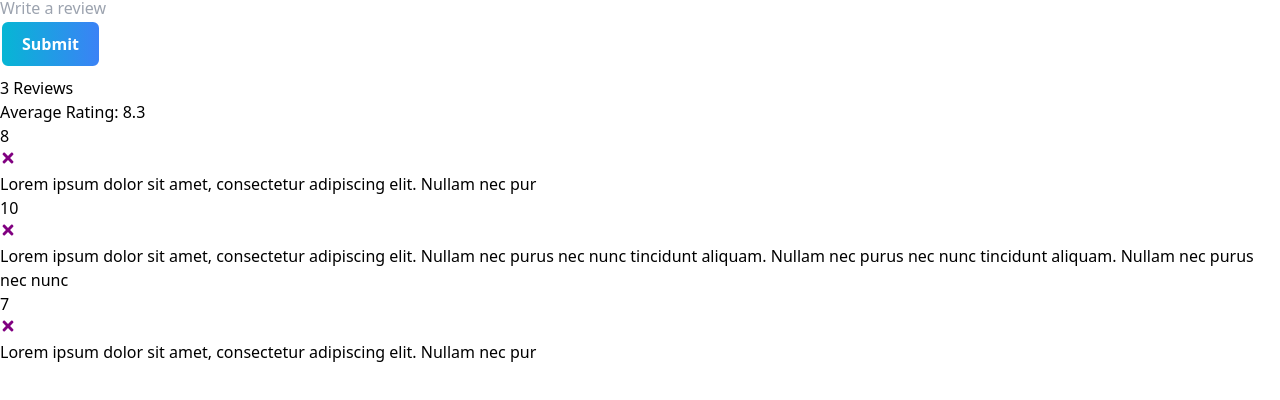
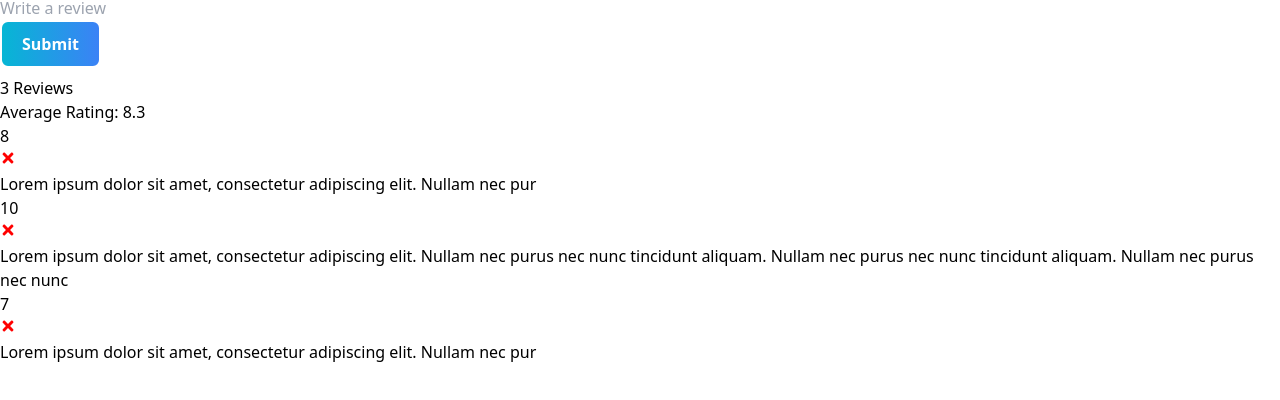
Before and after one commit to JaimieHemmings/review-demo, a React (Vite) app: page / in a window 1280 px wide. Shown: the part 380-780 px from the top of the page. Built offline with nearby package versions, Linux system fonts and the light colour scheme.

Commit message:
update: styling updates

```diff
--- a/src/components/FeedbackItem.tsx
+++ b/src/components/FeedbackItem.tsx
@@ -11,13 +11,14 @@ const FeedbackItem: React.FC<FeedbackItemProps> = ({ item, handleDelete }) => {
   return (
     <Card>
       <div className="card relative" data-key={item.id}>
-        <div className="num-display absolute top-0 left-0 translate-x-[-25%] translate-y-[-25%] p-2 bg-[#4169e1] rounded-full text-xl text-white flex items-center justify-center">
+        <div
+          className="num-display absolute -top-2 -left-2 w-12 h-12 flex items-center justify-center bg-pink-500 rounded-full text-xl text-white drop-shadow-lg align-middle font-bold">
           { item.rating }
         </div>
-        <button className="close absolute top-0 right-0 p-2" onClick={() => handleDelete(item.id)}>
-          <FaTimes color="purple" />
+        <button className="close absolute top-0 right-0 p-2 rounded-full font-bold text-2xl" onClick={() => handleDelete(item.id)}>
+          <FaTimes color="red" />
         </button>
-        <div className="text-display py-8 bg-white rounded-lg p-5 text-lg leading-6">
+        <div className="text-display py-8 bg-white rounded-lg p-10 text-lg leading-6">
           { item.text }
         </div>
       </div>
--- a/src/components/FeedbackList.tsx
+++ b/src/components/FeedbackList.tsx
@@ -1,3 +1,4 @@
+import { motion, AnimatePresence } from 'framer-motion'
 import FeedbackItem from "./FeedbackItem"
 import { FeedbackType } from "../types/types"
 import FeedbackStats from "./FeedbackStats"
@@ -9,15 +10,32 @@ interface FeedbackListProps {
 
 const FeedbackList: React.FC<FeedbackListProps> = ({ feedback, handleDelete }) => {
   if (!feedback || feedback.length === 0) {
-    return <p>No feedback yet</p>
+    return <p className="text-white text-xl font-bold">No feedback yet</p>
   }
 
   return (
     <div className="feedback-list my-6 bg-[#4169e1] p-5 rounded-lg">
       <FeedbackStats feedback={ feedback } />
-      {feedback.map((item) => (
-        <FeedbackItem key={item.id} item={item} handleDelete={handleDelete} />
-      ))}
+      <AnimatePresence
+        initial={false}
+        mode='popLayout'
+      >
+        {feedback.map((item) => (
+          <motion.div
+            key={item.id}
+            initial={{ opacity: 0, y: 100 }}
+            animate={{ opacity: 1, y: 0 }}
+            exit={{ opacity: 0 }}
+            transition={{ duration: 0.5 }}
+          >
+            <FeedbackItem
+              key={item.id}
+              item={item}
+              handleDelete={handleDelete}
+            />
+          </motion.div>
+        ))}
+      </AnimatePresence>
     </div>
   )
 }
--- a/src/components/RatingSelect.tsx
+++ b/src/components/RatingSelect.tsx
@@ -13,10 +13,14 @@ const RatingSelect: React.FC<RatingSelectProps> = ({ select }) => {
   }
 
   return (
-    <ul className="flex flex-row justify-around gap-2 rating">
+    <ul className="flex flex-row justify-around gap-2 rating py-3">
       {Array.from({ length: 10 }, (_, i) => i + 1).map((i) => (
-        <li key={i}>
+        <li
+          key={i}
+          className={`relative w-[50px] h-[50px] rounded-full flex items-center justify-center text-white text-xl drop-shadow-lg align-middle ${selected === i ? 'bg-pink-600' : 'bg-[#6488EA]'}`}
+        >
           <input
+            className={`absolute top-[50%] left-[50%] transform translate-x-[-50%] translate-y-[-50%] w-[50px] h-[50px] rounded-full cursor-pointer p-[10px] border-none opacity-0`}
             type="radio"
             id={`num${i}`}
             name="rating"
@@ -24,7 +28,7 @@ const RatingSelect: React.FC<RatingSelectProps> = ({ select }) => {
             onChange={handleChange}
             checked={selected === i}
           />
-          <label htmlFor={`num${i}`}>{i}</label>
+          <label className="font-bold" htmlFor={`num${i}`}>{i}</label>
         </li>
       ))}
     </ul>
```
